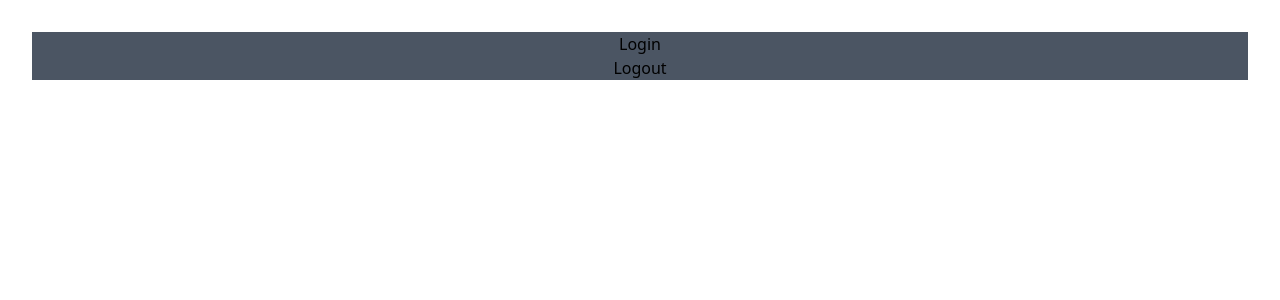
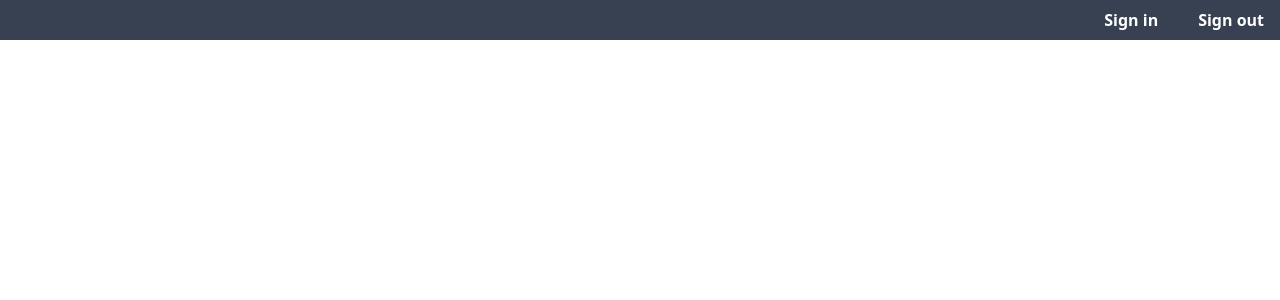
Before and after one commit to lozanov95/expense-tracker, a React (Vite) app in the folder frontend/: page / in a window 1280 px wide. Shown: the top 300 px of the page. Built offline with nearby package versions, Linux system fonts and the light colour scheme.

Commit message:
added initial navbar

```diff
--- a/frontend/src/App.tsx
+++ b/frontend/src/App.tsx
@@ -4,9 +4,9 @@ import Nav from './components/nav'
 function App() {
 
   return (
-    <>
+    <div className='w-screen m-auto'>
       <Nav />
-    </>
+    </div>
   )
 }
 
--- a/frontend/src/components/nav.tsx
+++ b/frontend/src/components/nav.tsx
@@ -1,12 +1,27 @@
 export default function Nav() {
 
     return (
-        <nav className="bg-gray-600">
+        <nav className="bg-gray-700 flex justify-between">
             <ul></ul>
-            <ul>
-                <li>Login</li>
-                <li>Logout</li>
+            <ul className="flex gap-2">
+                <LinkItem href="#" label="Sign in" />
+                <LinkItem href="#" label="Sign out" />
             </ul>
         </nav>
     )
 }
+
+
+function LinkItem({ href, label }: { href: string, label: string }) {
+
+    return (
+        <li className="contents">
+            <a
+                className="px-4 py-2 font-semibold text-white hover:bg-gray-500"
+                href={href}
+            >
+                {label}
+            </a>
+        </li>
+    )
+}
--- a/frontend/src/index.css
+++ b/frontend/src/index.css
@@ -1,3 +1,12 @@
 @tailwind base;
 @tailwind components;
 @tailwind utilities;
+
+#root {
+  margin: 0px;
+  padding: 0px;
+}
+
+* {
+  box-sizing: border-box;
+}
```
